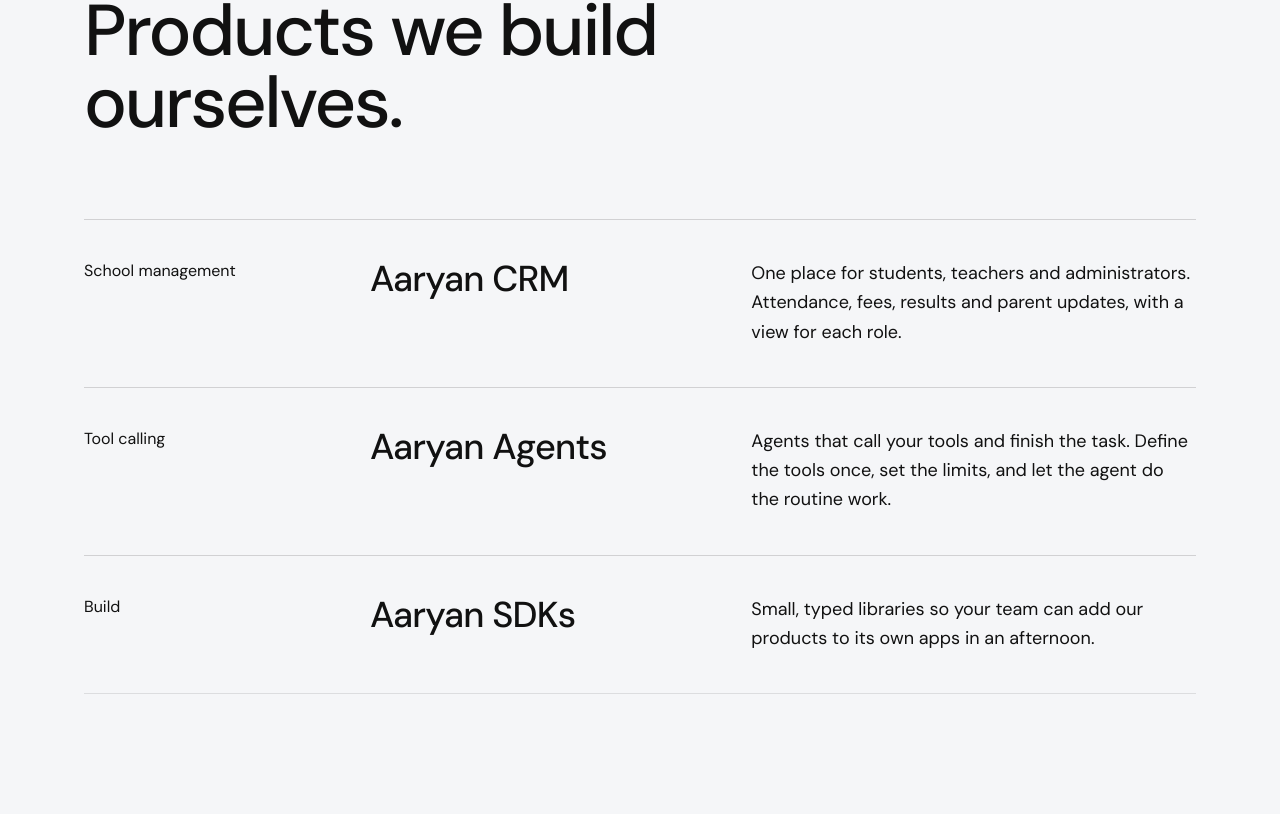
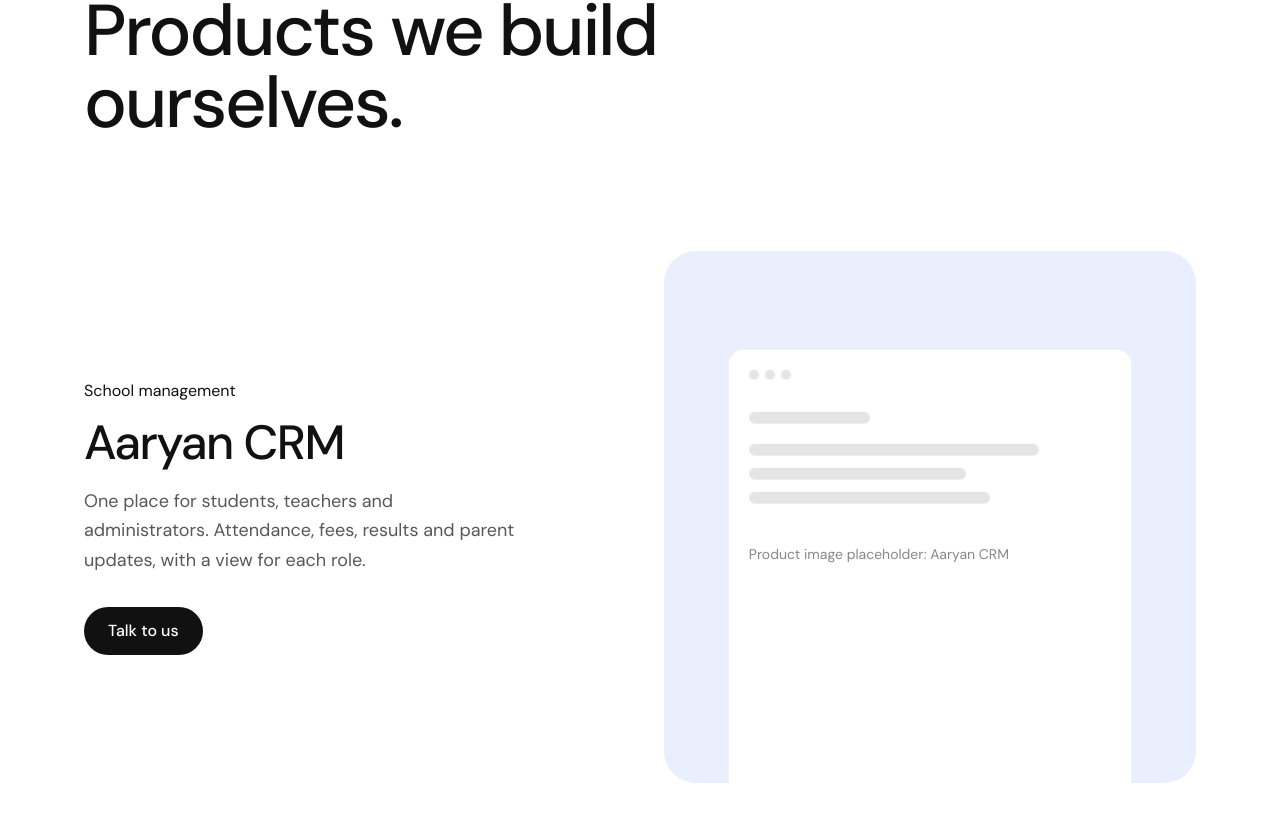
Before and after one commit to dravidpa7/zti-landing-page, a React (Vite) app: page / in a window 1280 px wide. Shown: the part 966-1780 px from the top of the page. Built offline with nearby package versions, Linux system fonts and the light colour scheme.

Commit message:
feat: enhance data structure and UI components with product showcase and improved styling

```diff
--- a/data.json
+++ b/data.json
@@ -1,26 +1,71 @@
 {
-  "company": { "name": "Aaryan Tech", "tagline": "Software for schools, agents and builders.",
+  "company": {
+    "name": "Aaryan Tech",
+    "tagline": "Software for schools, agents and builders.",
     "intro": "We are a technology company. We take on client projects and we build our own products.",
-    "email": "hello@aaryan.tech" },
+    "email": "hello@aaryan.tech"
+  },
   "products": [
-    { "id": "crm", "name": "Aaryan CRM", "tag": "School management",
-      "text": "One place for students, teachers and administrators. Attendance, fees, results and parent updates, with a view for each role." },
-    { "id": "agents", "name": "Aaryan Agents", "tag": "Tool calling",
-      "text": "Agents that call your tools and finish the task. Define the tools once, set the limits, and let the agent do the routine work." },
-    { "id": "sdk", "name": "Aaryan SDKs", "tag": "Build",
-      "text": "Small, typed libraries so your team can add our products to its own apps in an afternoon." }
+    {
+      "id": "crm",
+      "name": "Aaryan CRM",
+      "tag": "School management",
+      "text": "One place for students, teachers and administrators. Attendance, fees, results and parent updates, with a view for each role.",
+      "tone": "light",
+      "image": ""
+    },
+    {
+      "id": "agents",
+      "name": "Aaryan Agents",
+      "tag": "Tool calling",
+      "text": "Agents that call your tools and finish the task. Define the tools once, set the limits, and let the agent do the routine work.",
+      "tone": "dark",
+      "image": ""
+    },
+    {
+      "id": "sdk",
+      "name": "Aaryan SDKs",
+      "tag": "Build",
+      "text": "Small, typed libraries so your team can add our products to its own apps in an afternoon.",
+      "tone": "warm",
+      "image": ""
+    }
   ],
   "services": [
-    { "name": "Web and mobile apps", "text": "Product design and engineering, from first screen to release." },
-    { "name": "AI agents and automation", "text": "Tool-calling agents wired into the systems you already run." },
-    { "name": "Integrations and SDKs", "text": "APIs, libraries and the documentation that makes them usable." }
+    {
+      "name": "Web and mobile apps",
+      "text": "Product design and engineering, from first screen to release."
+    },
+    {
+      "name": "AI agents and automation",
+      "text": "Tool-calling agents wired into the systems you already run."
+    },
+    {
+      "name": "Integrations and SDKs",
+      "text": "APIs, libraries and the documentation that makes them usable."
+    }
   ],
   "blogs": [
-    { "id": "why-school-crm", "title": "Why schools outgrow spreadsheets", "date": "2026-10-12", "readTime": "4 min",
-      "excerpt": "Three signs it is time to move student records out of shared sheets, and what to move first." },
-    { "id": "tool-calling", "title": "Tool calling, without the magic", "date": "2026-09-28", "readTime": "6 min",
-      "excerpt": "How an agent decides which tool to call, and how we keep that decision predictable." },
-    { "id": "sdk-design", "title": "Designing an SDK people finish reading", "date": "2026-09-05", "readTime": "5 min",
-      "excerpt": "Small surface, honest errors, one working example on the first page." }
+    {
+      "id": "why-school-crm",
+      "title": "Why schools outgrow spreadsheets",
+      "date": "2026-10-12",
+      "readTime": "4 min",
+      "excerpt": "Three signs it is time to move student records out of shared sheets, and what to move first."
+    },
+    {
+      "id": "tool-calling",
+      "title": "Tool calling, without the magic",
+      "date": "2026-09-28",
+      "readTime": "6 min",
+      "excerpt": "How an agent decides which tool to call, and how we keep that decision predictable."
+    },
+    {
+      "id": "sdk-design",
+      "title": "Designing an SDK people finish reading",
+      "date": "2026-09-05",
+      "readTime": "5 min",
+      "excerpt": "Small surface, honest errors, one working example on the first page."
+    }
   ]
 }
--- a/src/components/Blogs.jsx
+++ b/src/components/Blogs.jsx
@@ -3,7 +3,7 @@
 import { formatDate } from '../utils/format'
 export default function Blogs({ items }) {
   return (
-    <section id="blogs" className="bg-tint py-28 md:py-48">
+    <section id="blogs" className="bg-white py-28 md:py-48">
       <div className="mx-auto max-w-6xl px-5">
         <m.h2 {...reveal} className="text-4xl font-medium tracking-[-0.03em] md:text-7xl">Blogs</m.h2>
         <div className="mt-16 border-b border-black/10">
--- a/src/components/Contact.jsx
+++ b/src/components/Contact.jsx
@@ -10,7 +10,7 @@
   const field = 'peer w-full border-b border-ink/20 bg-transparent py-3 text-lg outline-none'
   const bar = <span aria-hidden="true" className="absolute bottom-0 left-0 h-px w-full origin-left scale-x-0 bg-ink transition-transform duration-300 peer-focus:scale-x-100" />
   return (
-    <section id="contact" className="py-28 md:py-48">
+    <section id="contact" className="bg-tint py-28 md:py-48">
       <div className="mx-auto grid max-w-6xl gap-12 px-5 md:grid-cols-12">
         <m.h2 {...reveal} className="text-4xl font-medium leading-[1.02] tracking-[-0.03em] md:col-span-6 md:text-7xl">Tell us what you are building.</m.h2>
         <m.div {...reveal} className="space-y-6 md:col-span-5 md:col-start-8">
--- /dev/null
+++ b/src/components/ProductShowcase.jsx
@@ -0,0 +1,60 @@
+import { useRef } from 'react'
+import { m, useScroll, useTransform, useReducedMotion } from 'framer-motion'
+import { reveal, ease } from '../utils/motion'
+import Button from './Button'
+
+// Panel colours per tone (set "tone" in data.json). Classes are listed in full so Tailwind keeps them.
+const tones = {
+  light: { panel: 'bg-[#EAEFFD]', win: 'bg-white border-black/5', bar: 'bg-black/10', cap: 'text-ink/50' },
+  dark:  { panel: 'bg-black',     win: 'bg-white/10 border-white/10', bar: 'bg-white/20', cap: 'text-white/50' },
+  warm:  { panel: 'bg-[#FFF3D6]', win: 'bg-white border-black/5', bar: 'bg-black/10', cap: 'text-ink/50' },
+}
+
+// Stand-in for a product screenshot. Replaced by <img> once "image" is set in data.json.
+function Mock({ t, name }) {
+  return (
+    <div className={`h-full w-full rounded-2xl border p-5 ${t.win}`}>
+      <div className="flex gap-1.5">
+        {[0, 1, 2].map((i) => <span key={i} className={`h-2.5 w-2.5 rounded-full ${t.bar}`} />)}
+      </div>
+      <div className={`mt-8 h-3 w-1/3 rounded-full ${t.bar}`} />
+      <div className={`mt-5 h-3 w-4/5 rounded-full ${t.bar}`} />
+      <div className={`mt-3 h-3 w-3/5 rounded-full ${t.bar}`} />
+      <div className={`mt-3 h-3 w-2/3 rounded-full ${t.bar}`} />
+      <p className={`mt-10 text-sm ${t.cap}`}>Product image placeholder: {name}</p>
+    </div>
+  )
+}
+
+export default function ProductShowcase({ product: p }) {
+  const t = tones[p.tone] ?? tones.light
+  const ref = useRef(null)
+  const reduce = useReducedMotion()
+  // Macro: the screen inside the panel drifts as the panel crosses the viewport.
+  const { scrollYProgress } = useScroll({ target: ref, offset: ['start end', 'end start'] })
+  const y = useTransform(scrollYProgress, [0, 1], [reduce ? 0 : 40, reduce ? 0 : -40])
+  return (
+    <section id={`product-${p.id}`} className="bg-white py-16 md:py-28">
+      <div className="mx-auto grid max-w-6xl items-center gap-12 px-5 md:grid-cols-12">
+        <m.div {...reveal} className="md:col-span-5">
+          <p className="mb-4">{p.tag}</p>
+          <h3 className="text-4xl font-medium tracking-[-0.03em] md:text-5xl">{p.name}</h3>
+          <p className="mt-5 max-w-md text-lg leading-relaxed text-ink/70">{p.text}</p>
+          <Button href="#contact" className="mt-8">Talk to us</Button>
+        </m.div>
+        <m.div ref={ref}
+          initial={{ opacity: 0, scale: 0.96, y: 24 }} whileInView={{ opacity: 1, scale: 1, y: 0 }}
+          viewport={{ once: true, margin: '-80px' }} transition={{ duration: 0.8, ease }}
+          className={`relative aspect-square w-full overflow-hidden rounded-[2rem] md:col-span-6 md:col-start-7 ${t.panel}`}>
+          {p.image ? (
+            <img src={p.image} alt={`${p.name} screenshot`} loading="lazy" className="h-full w-full object-cover" />
+          ) : (
+            <m.div style={{ y }} className="absolute inset-x-[12%] -bottom-[8%] top-[22%]">
+              <Mock t={t} name={p.name} />
+            </m.div>
+          )}
+        </m.div>
+      </div>
+    </section>
+  )
+}
--- a/src/components/Products.jsx
+++ b/src/components/Products.jsx
@@ -1,25 +1,15 @@
 import { m } from 'framer-motion'
-import { reveal, line } from '../utils/motion'
+import { reveal } from '../utils/motion'
+import ProductShowcase from './ProductShowcase'
 export default function Products({ items }) {
   return (
-    <section id="products" className="bg-tint py-28 md:py-48">
-      <div className="mx-auto max-w-6xl px-5">
-        <m.h2 {...reveal} className="max-w-3xl text-4xl font-medium leading-[1.02] tracking-[-0.03em] md:text-7xl">Products we build ourselves.</m.h2>
-        <div className="mt-20 border-b border-black/10">
-          {items.map((p, i) => (
-            <m.article key={p.id} {...reveal} transition={{ ...reveal.transition, delay: i * 0.08 }}
-              whileHover={{ x: 6 }} className="group relative grid gap-4 py-10 md:grid-cols-12 md:gap-8">
-              <m.span {...line} aria-hidden="true" className="absolute left-0 top-0 h-px w-full origin-left bg-black/15" />
-              <p className="md:col-span-3">{p.tag}</p>
-              <h3 className="text-3xl font-medium tracking-[-0.02em] md:col-span-4 md:text-4xl">
-                {p.name}
-                <span aria-hidden="true" className="ml-3 inline-block -translate-x-2 opacity-0 transition duration-300 group-hover:translate-x-0 group-hover:opacity-100">→</span>
-              </h3>
-              <p className="max-w-md text-lg leading-relaxed md:col-span-5">{p.text}</p>
-            </m.article>
-          ))}
+    <div id="products">
+      <section className="bg-white pt-28 md:pt-48">
+        <div className="mx-auto max-w-6xl px-5">
+          <m.h2 {...reveal} className="max-w-3xl text-4xl font-medium leading-[1.02] tracking-[-0.03em] md:text-7xl">Products we build ourselves.</m.h2>
         </div>
-      </div>
-    </section>
+      </section>
+      {items.map((p) => <ProductShowcase key={p.id} product={p} />)}
+    </div>
   )
 }
--- a/src/components/Services.jsx
+++ b/src/components/Services.jsx
@@ -2,7 +2,7 @@
 import { reveal } from '../utils/motion'
 export default function Services({ items, intro }) {
   return (
-    <section id="services" className="py-28 md:py-48">
+    <section id="services" className="bg-tint py-28 md:py-48">
       <div className="mx-auto grid max-w-6xl gap-16 px-5 md:grid-cols-12">
         <m.p {...reveal} className="text-3xl font-medium leading-tight tracking-[-0.02em] md:col-span-7 md:text-5xl">{intro}</m.p>
         <ul className="space-y-10 md:col-span-5 md:pt-4">
```
Also changed, not shown: public/images/README.txt (added).
